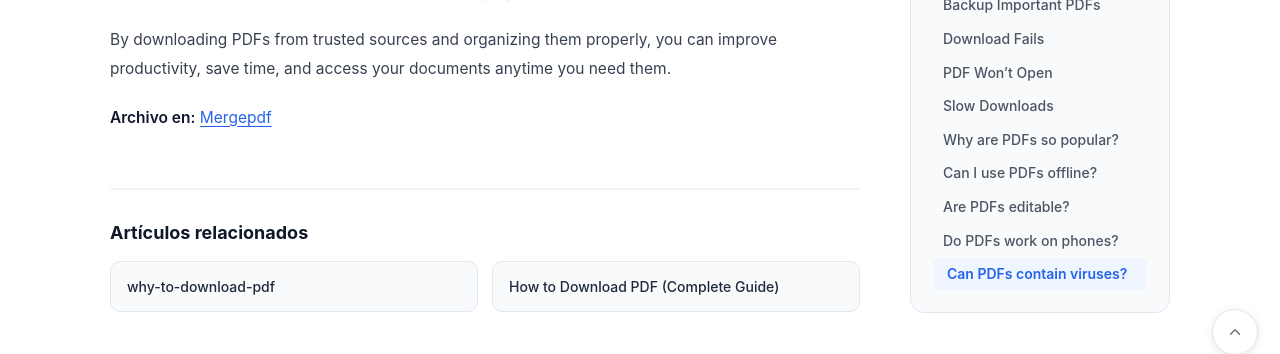
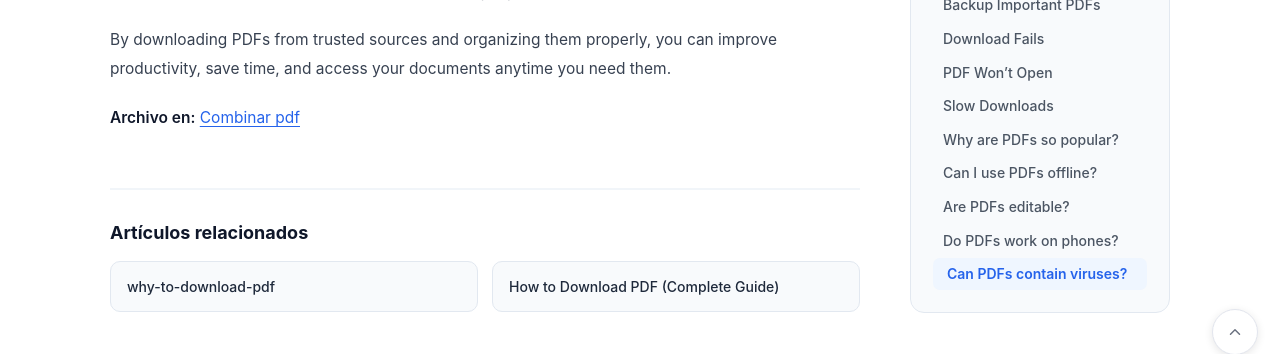
Before and after one commit to rforrupesh/pdf, a Jekyll site: the page built from _posts/2026-04-28-how-to-split-pdf.md, in a window 1280 px wide and 900 px high, scrolled down 13995 px. Shown: the part 462-816 px from the top of the window. Built offline with Jekyll 4.4.1, drawn with Linux system fonts in a browser that asks for light colours.

Commit message:
Update 2026-04-28-how-to-split-pdf.md

````diff
--- a/_posts/2026-04-28-how-to-split-pdf.md
+++ b/_posts/2026-04-28-how-to-split-pdf.md
@@ -3,7 +3,7 @@ layout: post
 title: "how-to-split-pdf.md"
 description: "Faster Access Once downloaded, PDFs open instantly without needing internet access. Easy Printing"
 thumbnail: /assets/img/Stylish-Name.png
-category: mergepdf
+category: combinar-pdf
 ---
 
 ```markdown
````
